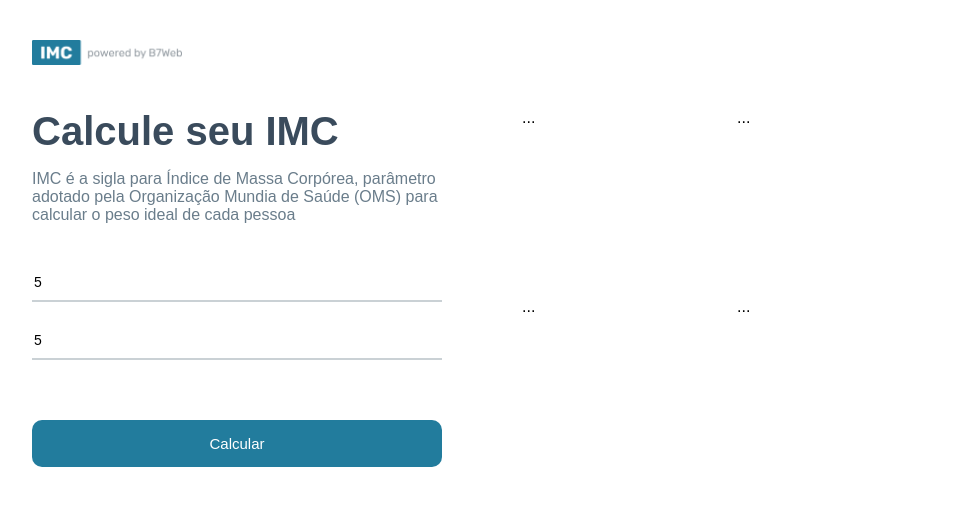
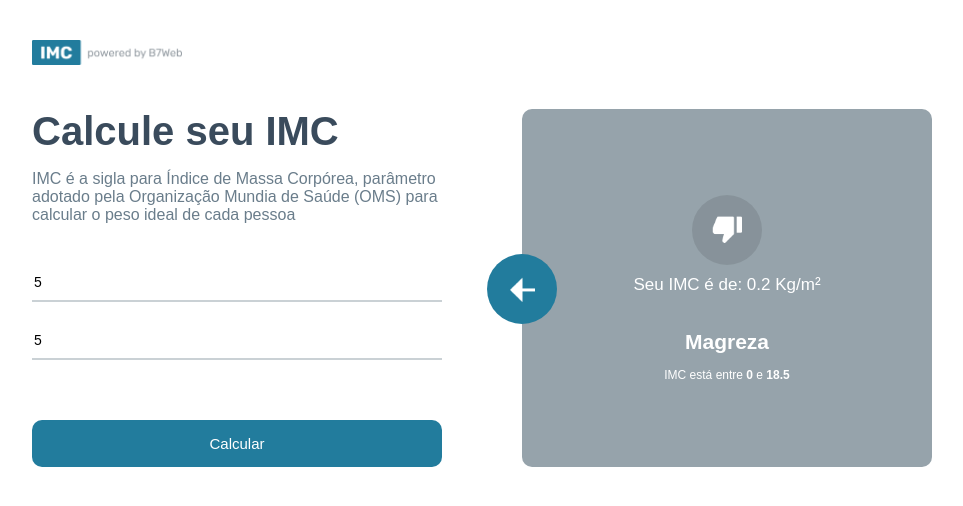
Before and after one commit to JacksonMonteiro/react_bmi_calculator, a React (Create React App) app: page / in a window 1280 px wide. Both pictures are taken after typing "5", "5" into the empty fields and a click on the button "Calcular". Shown: the top 506 px of the page, without its empty margins (158-1121 px from the left). Built offline with nearby package versions, Linux system fonts and the light colour scheme.

Commit message:
leftside and right side changed for only one container with content and bmi calculator feature working

```diff
--- a/src/App.tsx
+++ b/src/App.tsx
@@ -1,7 +1,6 @@
 // Components
 import Header from './components/Header';
-import LeftSide from './components/Leftside';
-import RightSide from './components/Rightside';
+import PageContent from './components/PageContent';
 
 // StyleSheet
 import styles from './App.module.css';
@@ -11,8 +10,7 @@ const App = () => {
     <div className={styles.main}>
       <Header />
       <div className={styles.container}>
-        <LeftSide />
-        <RightSide />
+        <PageContent />
       </div>
     </div>
   );
--- a/src/components/GridItem/index.tsx
+++ b/src/components/GridItem/index.tsx
@@ -1,13 +1,39 @@
 import { Level } from "../../helpers/imc";
+
+import styles from './styles.module.css';
+
+import upImage from '../../assets/up.png';
+import downImage from '../../assets/down.png';
 
 type Props = {
     data: Level
 }
 
 const GridItem = ({ data }: Props) => {
-    return(
-        <div>...</div>
+    return (
+        <div className={styles.main} style={{ backgroundColor: data.color }}>
+            <div className={styles.gridIcon}>
+                <img src={data.icon === 'up' ? upImage : downImage} alt={data.icon === 'up' ? 'Up Icon Image' : 'Down Icon Image'} width="30" />
+            </div>
+
+        	{data.userImc &&
+                <div className={styles.userImc}>
+                    Seu IMC é de: {data.userImc} Kg/m²
+                </div>
+            }
+
+            <div className={styles.gridTitle}>
+                {data.title}
+            </div>
+
+            <div className={styles.gridInfo}>
+                <>
+                    IMC está entre <strong>{data.imc[0]}</strong> e <strong>{data.imc[1]}</strong>
+                </>
+            </div>
+        </div>
     );
 }
 
+
 export default GridItem;
--- a/src/components/GridItem/styles.module.css
+++ b/src/components/GridItem/styles.module.css
@@ -0,0 +1,36 @@
+.main {
+    flex: 1;
+    color: #FFF;
+    border-radius: 10px;
+    display: flex;
+    justify-content: center;
+    align-items: center;
+    flex-direction: column;
+    padding: 20px;
+}
+
+.gridIcon {
+    width: 70px;
+    height: 70px;
+    border-radius: 50%;
+    background-color: rgba(0, 0, 0, .1);
+    display: flex;
+    justify-content: center;
+    align-items: center;
+}
+
+.gridTitle {
+    font-size: 21px;
+    font-weight: bold;
+    margin-top: 5px;
+}
+
+.gridInfo {
+    font-size: 12px;
+    margin-top: 14px;
+}
+
+.userImc {
+     font-size: 17px;
+     margin: 10px 0 30px 0;
+}
--- a/src/components/Leftside/index.tsx
+++ /dev/null
@@ -1,42 +0,0 @@
-import { useState } from 'react';
-import styles from './styles.module.css';
-
-import { levels, calculate } from '../../helpers/imc';
-
-const LeftSide = () => {
-    const [heightField, setHeightField] = useState<number>(0);
-    const [weightField, setWeightField] = useState<number>(0);
-
-    function handleCalculateButton() {
-        if (heightField && weightField) {
-
-        } else {
-            window.alert("Digite todos os campos");
-        }
-    }
-
-    return (
-        <div className={styles.left_side}>
-            <h1>Calcule seu IMC</h1>
-            <p>IMC é a sigla para Índice de Massa Corpórea, parâmetro adotado pela Organização Mundia de Saúde (OMS) para calcular o peso ideal de cada pessoa</p>
-
-            <input
-                type='number'
-                placeholder='Digite a sua altura. Ex: 1.5 (Em metros)'
-                value={heightField > 0 ? heightField : ''}
-                onChange={e => setHeightField(parseFloat(e.target.value))}
-            />
-
-            <input
-                type='number'
-                placeholder='Digite o seu peso. Ex: 70 (Em kg)'
-                value={weightField > 0 ? weightField : ''}
-                onChange={e => setWeightField(parseFloat(e.target.value))}
-            />
-
-            <button onClick={handleCalculateButton}>Calcular</button>
-        </div>
-    );
-}
-
-export default LeftSide;
--- /dev/null
+++ b/src/components/PageContent/index.tsx
@@ -0,0 +1,74 @@
+import styles from './styles.module.css';
+
+import { useState } from 'react';
+import { levels, calculate, Level } from '../../helpers/imc';
+
+import GridItem from '../GridItem';
+
+import LeftArrowImg from '../../assets/leftarrow.png';
+
+
+const LeftSide = () => {
+    const [heightField, setHeightField] = useState<number>(0);
+    const [weightField, setWeightField] = useState<number>(0);
+    const [toShow, setToShow] = useState<Level | null>(null);
+
+    function handleCalculateButton() {
+        if (heightField && weightField) {
+            setToShow(calculate(heightField, weightField));
+        } else {
+            window.alert("Digite todos os campos");
+        }
+    }
+
+    function handleBackButton() {
+        setToShow(null);
+        setHeightField(0);
+        setWeightField(0);
+    }
+
+    return (
+        <>
+            <div className={styles.left_side}>
+                <h1>Calcule seu IMC</h1>
+                <p>IMC é a sigla para Índice de Massa Corpórea, parâmetro adotado pela Organização Mundia de Saúde (OMS) para calcular o peso ideal de cada pessoa</p>
+
+                <input
+                    type='number'
+                    placeholder='Digite a sua altura. Ex: 1.5 (Em metros)'
+                    value={heightField > 0 ? heightField : ''}
+                    onChange={e => setHeightField(parseFloat(e.target.value))}
+                />
+
+                <input
+                    type='number'
+                    placeholder='Digite o seu peso. Ex: 70 (Em kg)'
+                    value={weightField > 0 ? weightField : ''}
+                    onChange={e => setWeightField(parseFloat(e.target.value))}
+                />
+
+                <button onClick={handleCalculateButton}>Calcular</button>
+            </div>
+            <div className={styles.right_side}>
+                {!toShow &&
+                    <div className={styles.grid}>
+                        {levels.map((item, key) => (
+                            <GridItem key={key} data={item} />
+                        ))}
+                    </div>
+                }
+
+                {toShow &&
+                    <div className={styles.rightBig}>
+                        <div className={styles.rightArrow} onClick={handleBackButton}>
+                            <img src={LeftArrowImg} alt="Left Arrow Image" width={25} />
+                        </div>
+                        <GridItem data={toShow} />
+                    </div>
+                }
+            </div>
+        </>
+    );
+}
+
+export default LeftSide;
--- a/src/components/Leftside/styles.module.css
+++ b/src/components/PageContent/styles.module.css
@@ -1,3 +1,4 @@
+/* Left side */
 .left_side {
     margin-right: 40px;
     flex: 1;
@@ -41,3 +42,44 @@
 .left_side button:hover {
     opacity: .8;
 }
+
+/* Right Side */
+
+.right_side {
+    margin-left: 40px;
+    flex: 1;
+    display: flex;
+}
+
+.right_side .grid {
+    flex: 1;
+    display: grid;
+    grid-template-columns: repeat(2, 1fr);
+    gap: 20px;
+}
+
+/* Big Item Grid */
+.rightBig {
+    flex: 1;
+    display: flex;
+
+}
+
+.rightArrow {
+    position: absolute;
+    background-color: #227c9d;
+    width: 70px;
+    height: 70px;
+    border-radius: 50%;
+    display: flex;
+    justify-content: center;
+    align-items: center;
+    cursor: pointer;
+    margin-left: -35px;
+    margin-top: 145px;
+    transition: all ease .3s;
+}
+
+.rightArrow:hover {
+    opacity: .9;
+}
--- a/src/components/Rightside/index.tsx
+++ /dev/null
@@ -1,18 +0,0 @@
-import styles from './styles.module.css';
-
-import { levels } from '../../helpers/imc';
-import GridItem from '../GridItem';
-
-const RightSide = () => {
-    return(
-        <div className={styles.right_side}>
-            <div className={styles.grid}>
-                {levels.map((item, key) => (
-                    <GridItem key={key} data={item} />
-                ))}
-            </div>
-        </div>
-    );
-}
-
-export default RightSide;
--- a/src/components/Rightside/styles.module.css
+++ /dev/null
@@ -1,12 +0,0 @@
-.right_side {
-    margin-left: 40px;
-    flex: 1;
-    display: flex;
-}
-
-.right_side .grid {
-    flex: 1;
-    display: grid;
-    grid-template-columns: repeat(2, 1fr);
-    gap: 20px;
-}
--- a/src/helpers/imc.ts
+++ b/src/helpers/imc.ts
@@ -38,8 +38,9 @@ export const calculate = (height: number, weight: number) => {
 
     for (let i in levels) {
         if (imc >= levels[i].imc[0] && imc < levels[i].imc[1]) {
-            levels[i].userImc = imc;
-            return levels[i];
+            let levelCopy = {...levels[i]};
+            levelCopy.userImc = parseFloat(imc.toFixed(2));
+            return levelCopy;
         }
     }
 
```
